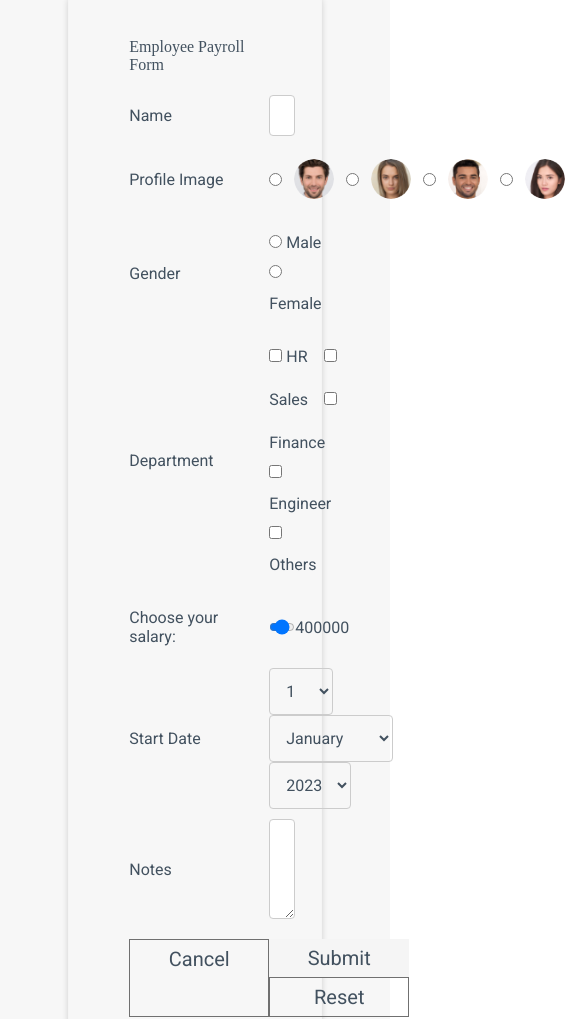
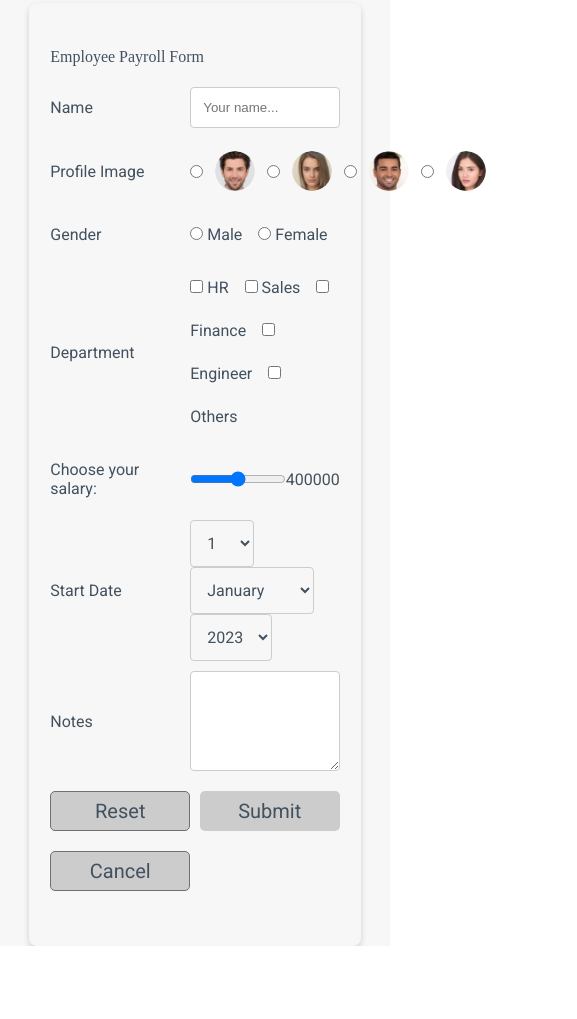
Before and after one commit to saiprasad8341/EmployeePayrollProject, a plain HTML site: page index.html in a window 390 px wide. Shown: the part 87-1106 px from the top of the page, 577 px wide, since content can reach past the window. After the commit the page ends 1033 px from the top, so only its background shows below. Drawn offline with Linux system fonts and the light colour scheme.

Commit message:
UC7 - Button Styling

```diff
--- a/styleSheet.css
+++ b/styleSheet.css
@@ -149,3 +149,50 @@ select {
   text-decoration: none;
   text-align: center;
 }
+
+button, a{
+    background-color: #ccc !important;
+    padding: 5px 2px;
+    color: #42515f;
+    border-radius: 5px;
+}
+
+@media only screen and (max-width: 960px) {
+  .cancelButton {
+    margin-left: 0px;
+  }
+  .form {
+    width: 85%;
+    padding: 44px 20px;
+  }
+}
+
+@media only screen and (max-width: 600px) {
+  .form {
+    margin-top: 10px;
+  }
+  .row {
+    flex-direction: column;
+  }
+  .uploadButton {
+    justify-content: flex-start;
+  }
+  .profile-radio-button {
+    flex-flow: wrap;
+  }
+  .submit-reset {
+    width: 100%;
+    display: flex;
+    flex-grow: 1;
+    flex-direction: row-reverse;
+    justify-content: space-between;
+    margin-bottom: 20px;
+  }
+  .submitButton {
+    margin: 0;
+  }
+  .buttonParent {
+    flex-direction: column-reverse;
+    align-items: flex-start;
+  }
+}
```
